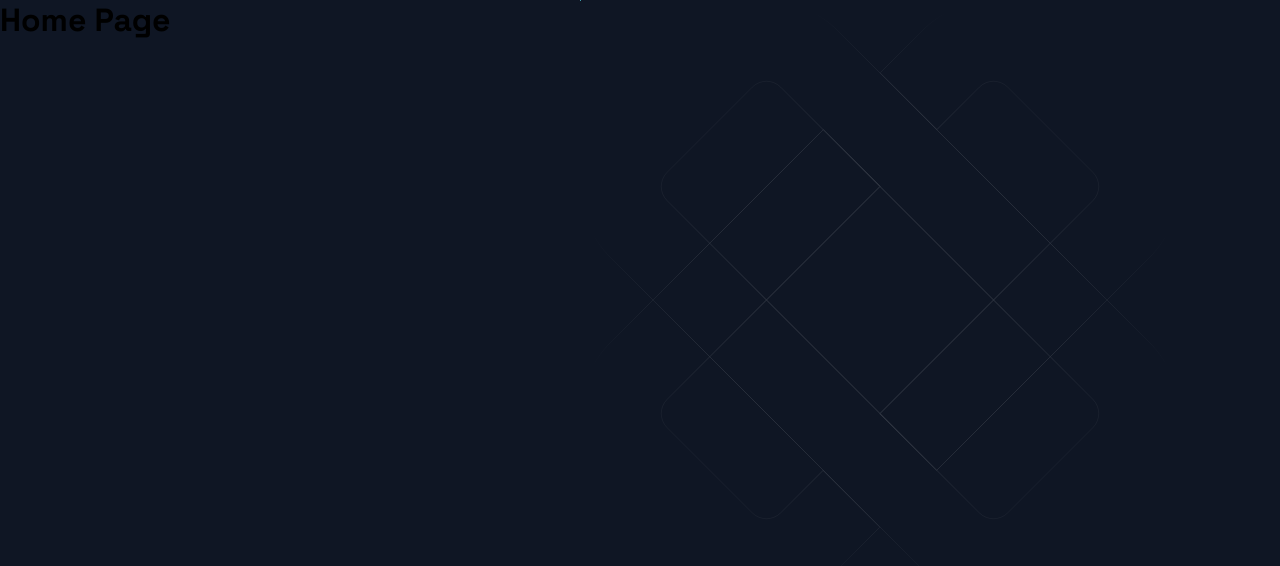
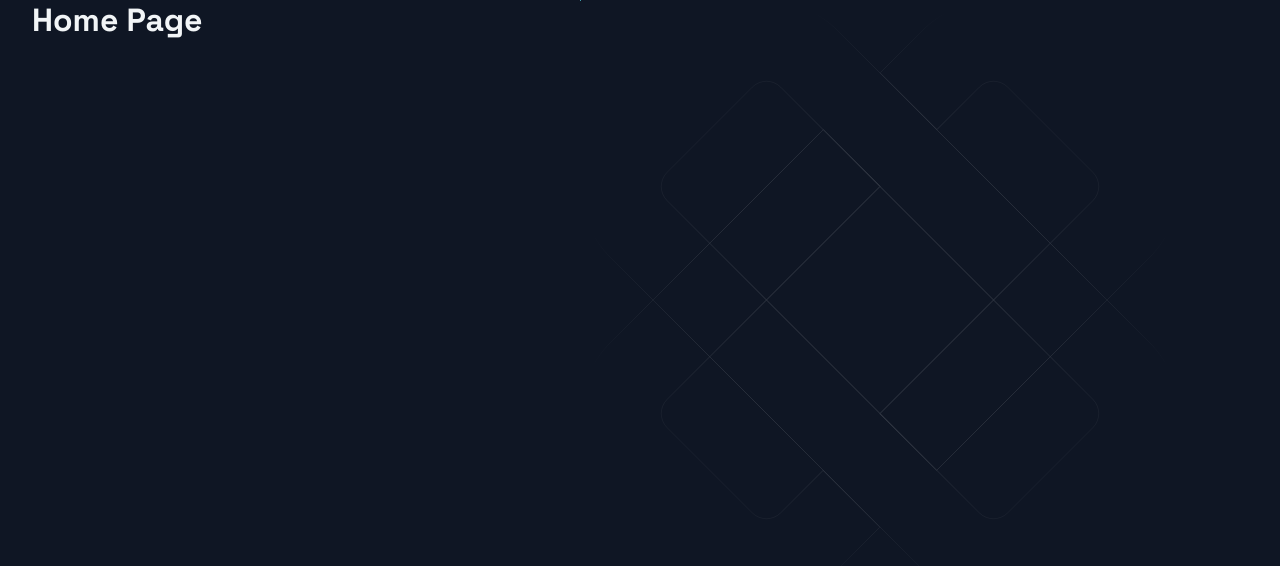
Before and after one commit to selly361/Portfolio, a Next.js app: page / in a window 1280 px wide. Shown: the top 566 px of the page. Built offline with nearby package versions, Linux system fonts and the light colour scheme.

Commit message:
Update: styles

```diff
--- a/src/app/styles/globals.css
+++ b/src/app/styles/globals.css
@@ -10,23 +10,34 @@ html {
 }
 
 body {
-  background-color: #0F1624;
+  background-color: #0f1624;
+  color: hsl(204, 23.8%, 95.9%);
 }
-
 
 input,
 fieldset,
 button {
-    border: unset;
-    outline: unset;
+  border: unset;
+  outline: unset;
 }
 
-
-button {
-    cursor: pointer;
+button,
+a {
+  cursor: pointer;
 }
 
+p,
+a,
+button {
+  font-weight: 400;
+  color: #bebebe;
+  font-size: 18px;
+}
 
+a {
+  link-style: none;
+  text-decoration: none;
+}
 
 .BgAnimation__svg {
   position: absolute;
@@ -34,4 +45,5 @@ button {
   height: 600px;
   top: 0;
   right: 100px;
+  z-index: -2;
 }
--- a/src/app/styles/page.module.css
+++ b/src/app/styles/page.module.css
@@ -1,8 +1,4 @@
 .main {
-
+  width: 95vw;
+  margin: auto;
 }
-
-
-.backgroundAnimation {
-  position: absolute;
-}
```
